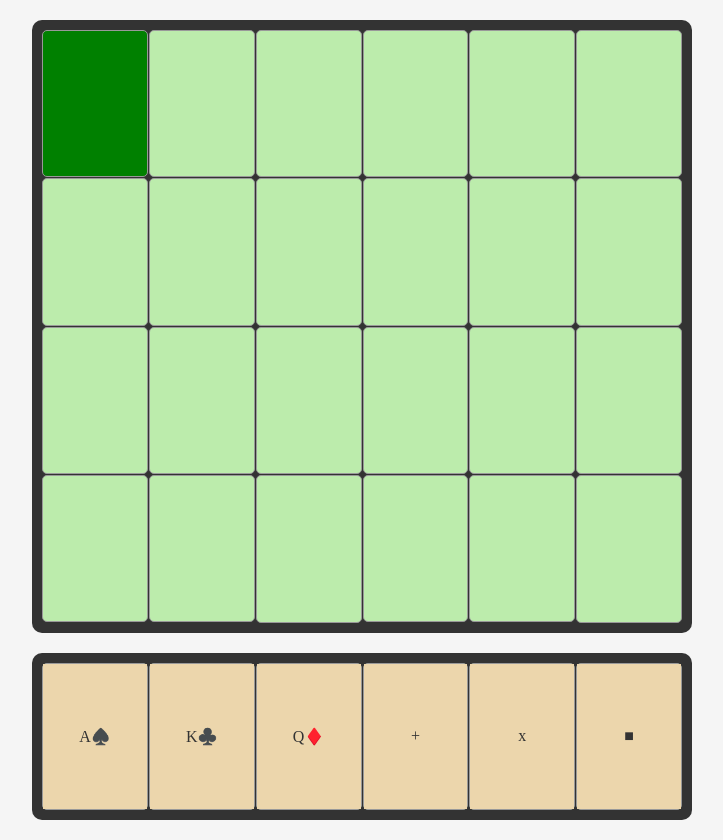
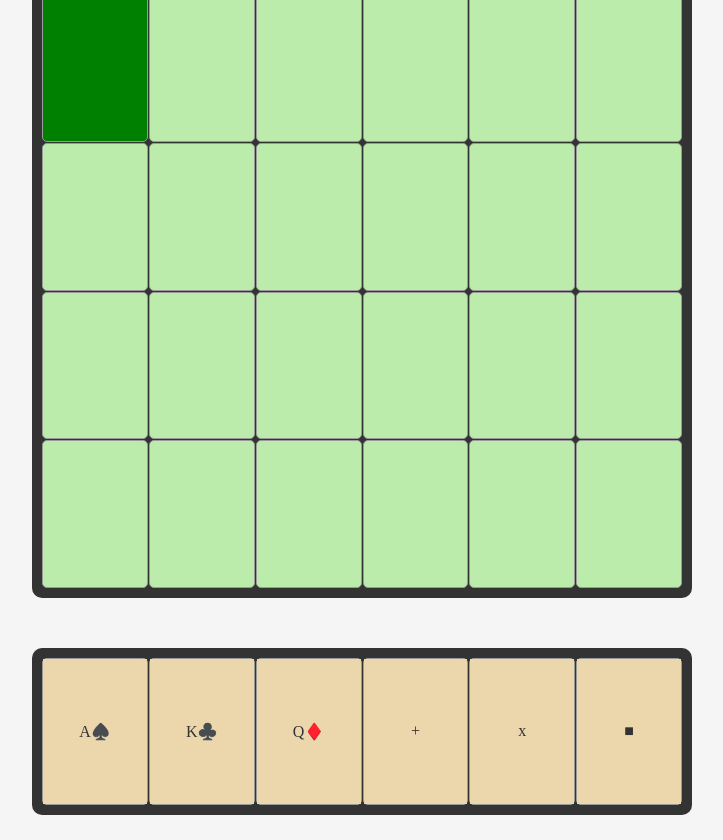
Before and after one commit to cse110-sp25-group04/cse110-sp25-group04, a website with bundled scripts: page project/index.html in a window 1280 px wide. Shown: the whole page, without its empty margins (278-1001 px from the left). After the commit the page ends 815 px from the top, so only its background shows below. Built offline with nearby package versions, Linux system fonts and the light colour scheme.

Commit message:
disabled scrolling + added game-wrapper

```diff
--- a/project/index.html
+++ b/project/index.html
@@ -9,9 +9,8 @@
   <script src="sources/scripts/main.js" type="module"></script>
 </head>
 <body>
-  <div id="grid-container">
-  </div>
-
+  <div id = "game-wrapper">
+    <div id="grid-container"></div>
     <div id="hand-container">
       <div class="hand-cell"></div>
       <div class="hand-cell"></div>
@@ -20,5 +19,6 @@
       <div class="hand-cell"></div>
       <div class="hand-cell"></div>
     </div>
+  </div>
 </body>
 </html>
--- a/project/sources/styles/style.css
+++ b/project/sources/styles/style.css
@@ -9,13 +9,27 @@
 
   body {
     margin: 0;
-    display: block;
+    padding: 0;
     /*display: flex;
     justify-content: center;
     align-items: center;*/
-    min-height: 70vh;
+    height: 100vh;
+    width: 100vw;
+    overflow: hidden;
     background: #f5f5f5;
   }
+
+  #game-wrapper {
+  display: flex;
+  flex-direction: column;
+  height: 100%;
+  width: 100%;
+  align-items: center;
+  justify-content: center;
+  gap: 10px;
+  box-sizing: border-box;
+  padding: 10px;
+}
 
   #grid-container {
     display: grid;
```
Lines whose indentation alone changed are shown as unchanged.
